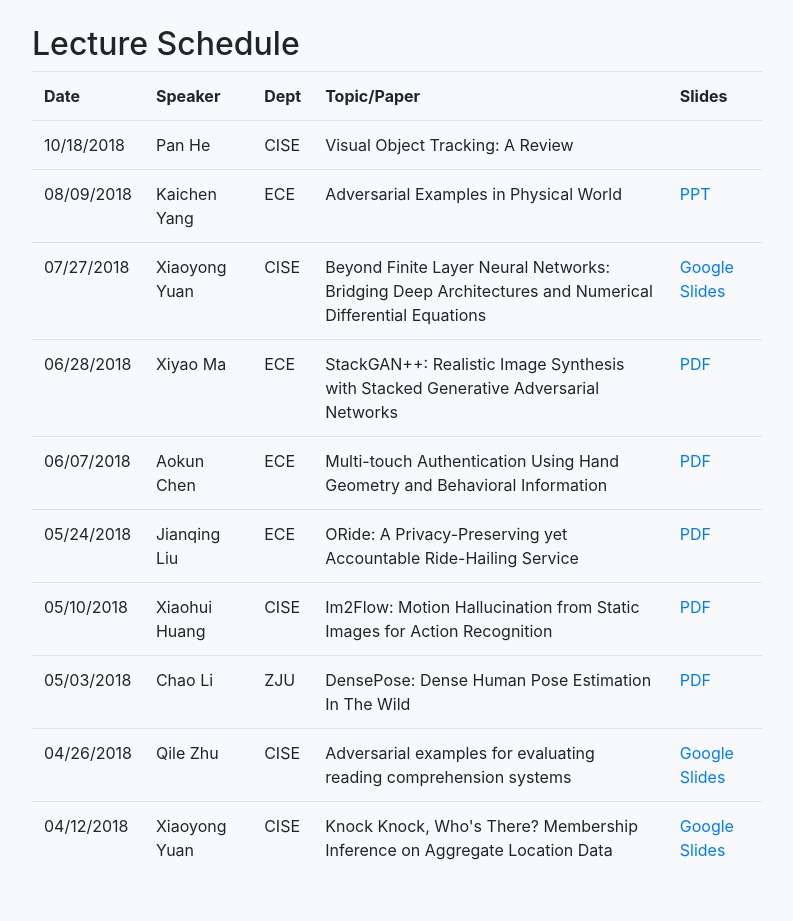
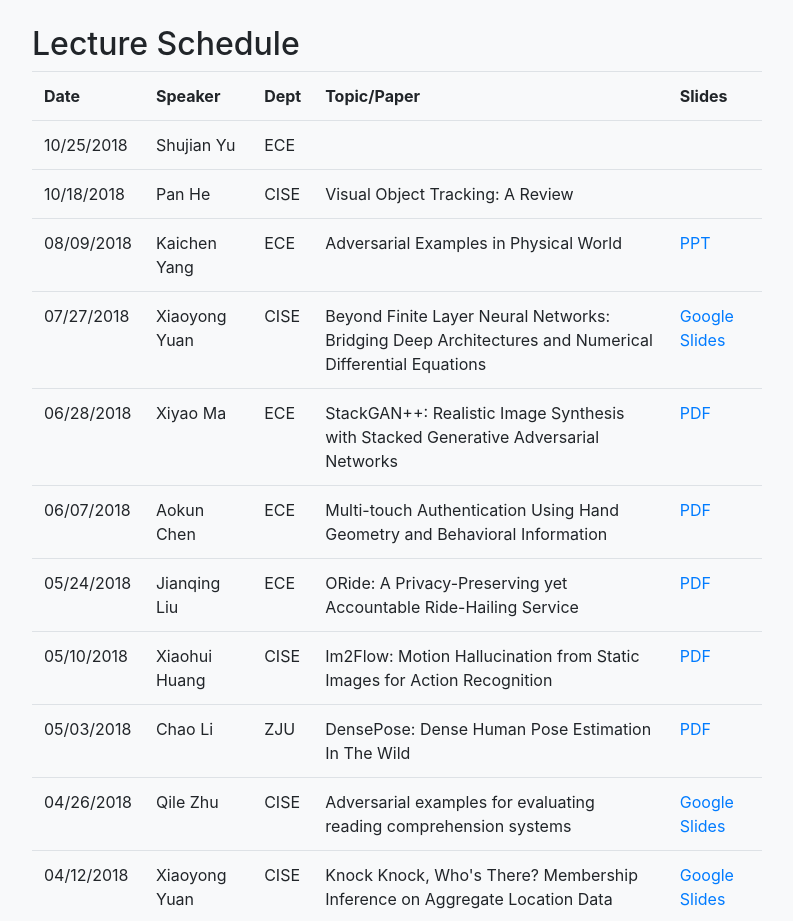
Before and after one commit to aisec-uf/aisec-uf.github.io, a website with bundled scripts: page index.html in a window 1280 px wide. Shown: the part 1160-2081 px from the top of the page, without its empty margins (243-1036 px from the left). Built offline with nearby package versions, Linux system fonts and the light colour scheme.

Commit message:
add 10/25 seminar

```diff
--- a/index.html
+++ b/index.html
@@ -119,12 +119,20 @@
 				<th>Slides</th>
 			  </tr>
 
+              <tr>
+				<td data-th="Date">10/25/2018</td>
+				<td data-th="Speaker">Shujian Yu</td>
+				<td data-th="Dept">ECE</td>
+				<td data-th="Topic/Paper"></td>
+				<td data-th="Slides"></td>
+			  </tr>
+
 			  <tr>
 				<td data-th="Date">10/18/2018</td>
 				<td data-th="Speaker">Pan He</td>
 				<td data-th="Dept">CISE</td>
 				<td data-th="Topic/Paper">Visual Object Tracking: A Review</td>
-				<td data-th="Slides"></a></td>
+				<td data-th="Slides"></td>
 			  </tr>
 
 			  <tr>
```
